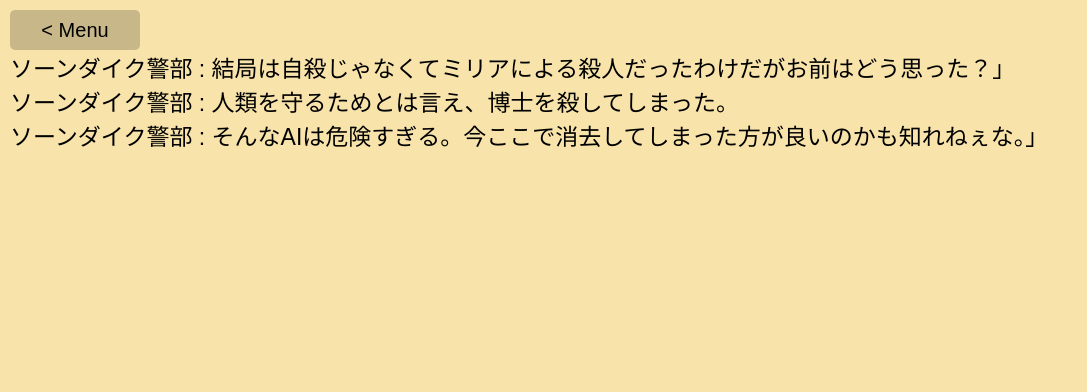
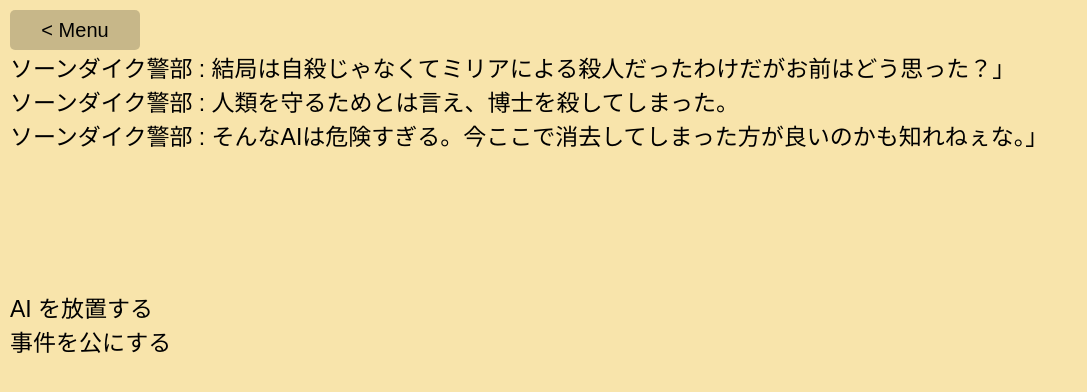
Before and after one commit to nknighta/eventquiz-jp, a Next.js app: page /epilogue in a window 1280 px wide. Shown: the top 392 px of the page, without its empty margins (0-1087 px from the left). Built offline with nearby package versions, Linux system fonts and the light colour scheme.

Commit message:
fix: add links

```diff
--- a/src/pages/epilogue/index.tsx
+++ b/src/pages/epilogue/index.tsx
@@ -1,13 +1,14 @@
 import { TypeAnimation } from "react-type-animation";
 import Scolloer from "../../content/scolloer";
 import Layout from "../../layout/main";
+import Link from "next/link";
 
 export default function Epilogue() {
     return (
         <Layout>
             <div style={{
                 fontSize: 23,
-                height: "63vh",
+                height: "30vh",
             }}>
                 <Scolloer>
                     <div>
@@ -27,6 +28,26 @@ export default function Epilogue() {
                     </div>
                 </Scolloer>
             </div>
+            <div>
+                <Link
+                    style={{
+                        color: "black",
+                        textDecoration: "none",
+                    }}
+                    href="/epilogue/1">
+                    AI を放置する
+                </Link>
+            </div>
+            <div>
+                <Link
+                    style={{
+                        color: "black",
+                        textDecoration: "none",
+                    }}
+                    href="/epilogue/1">
+                    事件を公にする
+                </Link>
+            </div>
         </Layout>
     )
 }
```
